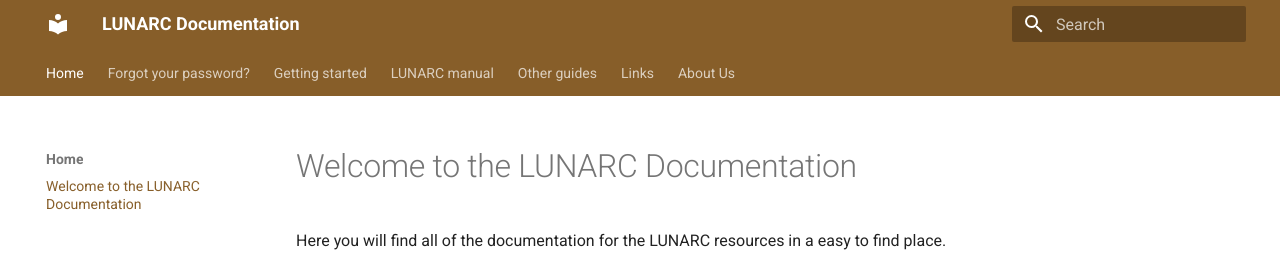
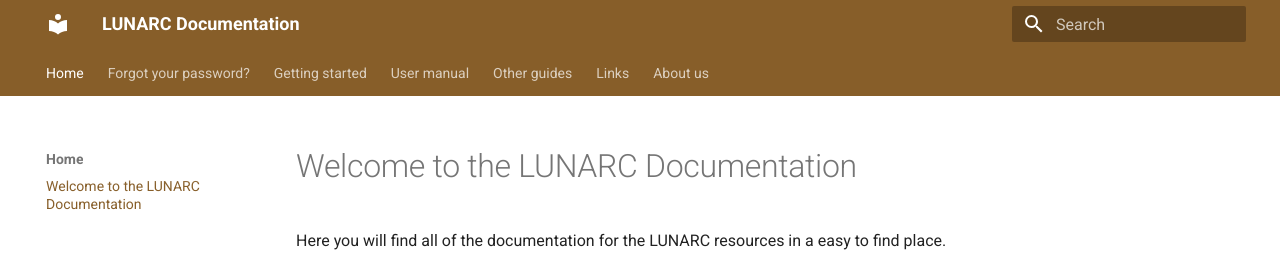
Before and after one commit to lunarc/lunarc_docs, an MkDocs documentation site: the page built from docs/index.md, in a window 1280 px wide. Shown: the top 257 px of the page. Built offline with MkDocs 1.6.1 and Material for MkDocs 9.7.7, drawn with Linux system fonts in a browser that asks for light colours; comment, search, counter and statistics services are not loaded.

Commit message:
Update mkdocs.yml
prelaunch_checklist.md to be added

```diff
--- a/mkdocs.yml
+++ b/mkdocs.yml
@@ -11,7 +11,8 @@
   - Transferring files: getting_started/transferring_files.md
   - Accessing the LUNARC HPC Desktop: getting_started/using_hpc_desktop.md
   - On-demand applications: getting_started/gfxlauncher.md
-- LUNARC manual:
+  - Pre-launch checklist: getting_started/prelaunc_checklist.md
+- User manual:
   - Introduction: manual/manual_intro.md
   - Submitting jobs:
     - A basic job: manual/submitting_jobs/manual_basic_job.md
@@ -73,7 +74,7 @@
   - Web resources: links/links_web.md
   - Video resources: links/links_video.md
   - Social media: links/links_social.md
-- About Us:
+- About us:
   - Contact: about/contact.md
   - LUNARC Documentation: about/about_documentation.md
   - HPC Ambassadors: about/ambassadors.md
```
